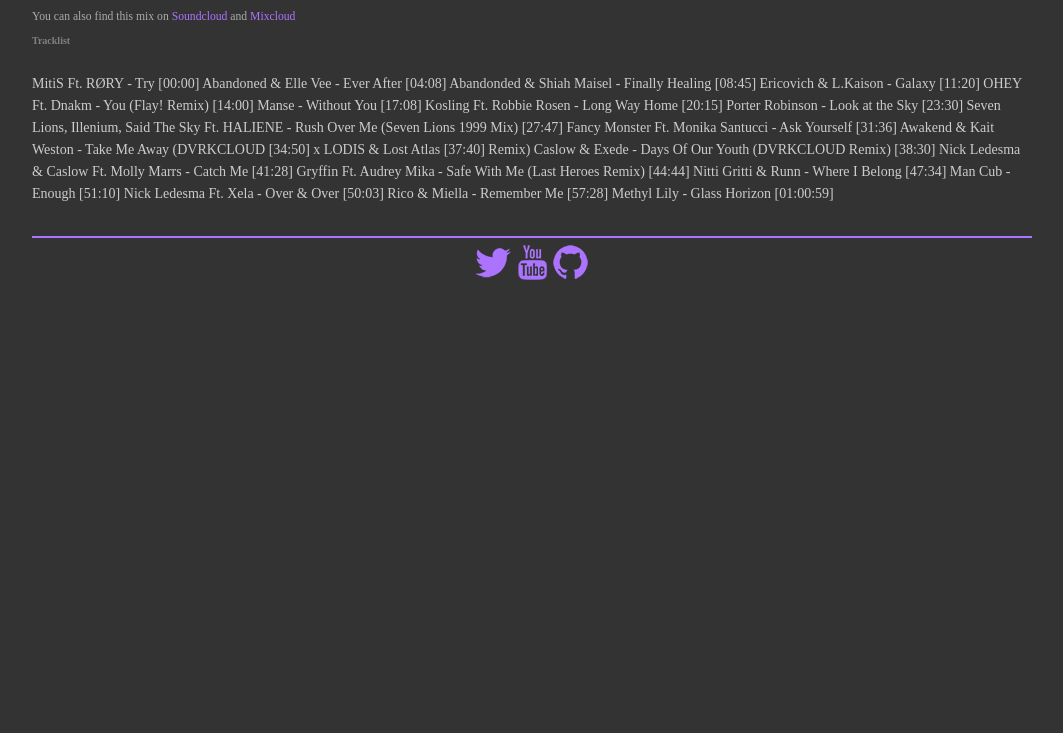
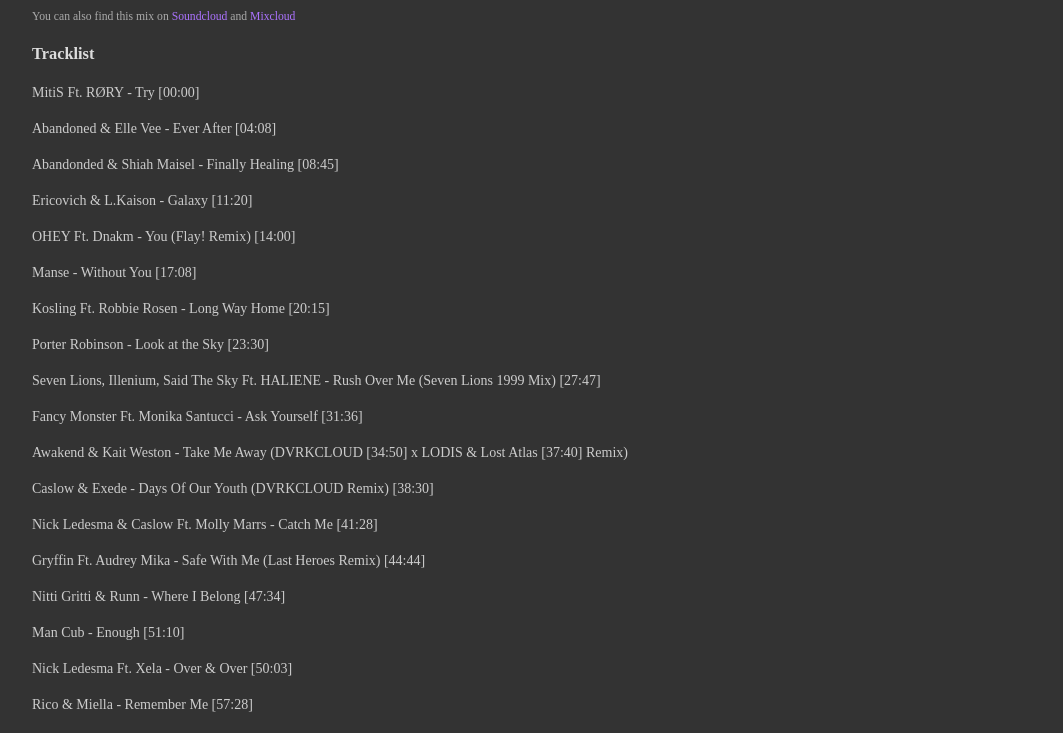
Before and after one commit to ceruleanight/ceruleanight.github.io, a Jekyll site: the page built from mixes/2021-01.md, in a window 1280 px wide and 1400 px high, scrolled down 146 px, cut to the strip 557-1290 px from the top of the window. Shown: the whole strip, without its empty margins (108-1171 px from the left). Built offline with Jekyll 4.4.1, drawn with Linux system fonts in a browser that asks for light colours; some web fonts are replaced; before the commit the page ends 999 px from its top, so only the background shows below that; some of the changed text lies outside the part shown.

Commit message:
Updated formatting

```diff
--- a/mixes/2021-01.md
+++ b/mixes/2021-01.md
@@ -6,24 +6,42 @@
 mc:
 ---
 
-## Tracklist
+### Tracklist
 
 MitiS Ft. RØRY - Try [00:00]
+
 Abandoned & Elle Vee - Ever After [04:08]
+
 Abandonded & Shiah Maisel - Finally Healing [08:45]
+
 Ericovich & L.Kaison - Galaxy [11:20]
+
 OHEY Ft. Dnakm - You (Flay! Remix) [14:00]
+
 Manse - Without You [17:08]
+
 Kosling Ft. Robbie Rosen - Long Way Home [20:15]
+
 Porter Robinson - Look at the Sky [23:30]
+
 Seven Lions, Illenium, Said The Sky Ft. HALIENE - Rush Over Me (Seven Lions 1999 Mix) [27:47]
+
 Fancy Monster Ft. Monika Santucci - Ask Yourself [31:36]
+
 Awakend & Kait Weston - Take Me Away (DVRKCLOUD [34:50] x LODIS & Lost Atlas [37:40] Remix)
+
 Caslow & Exede - Days Of Our Youth (DVRKCLOUD Remix) [38:30]
+
 Nick Ledesma & Caslow Ft. Molly Marrs - Catch Me [41:28]
+
 Gryffin Ft. Audrey Mika - Safe With Me (Last Heroes Remix) [44:44]
+
 Nitti Gritti & Runn - Where I Belong [47:34]
+
 Man Cub - Enough [51:10]
+
 Nick Ledesma Ft. Xela - Over & Over [50:03]
+
 Rico & Miella - Remember Me [57:28]
+
 Methyl Lily - Glass Horizon [01:00:59]
```
